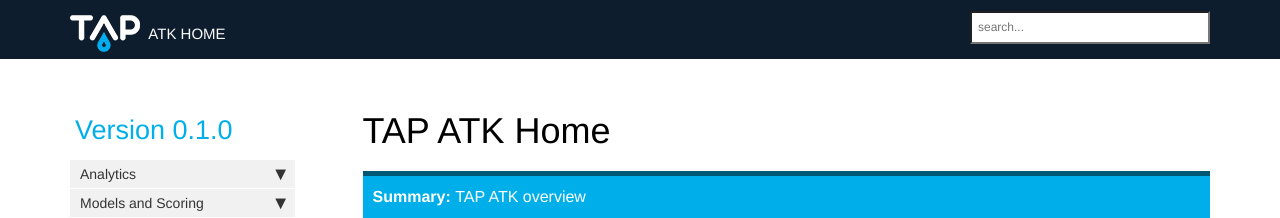
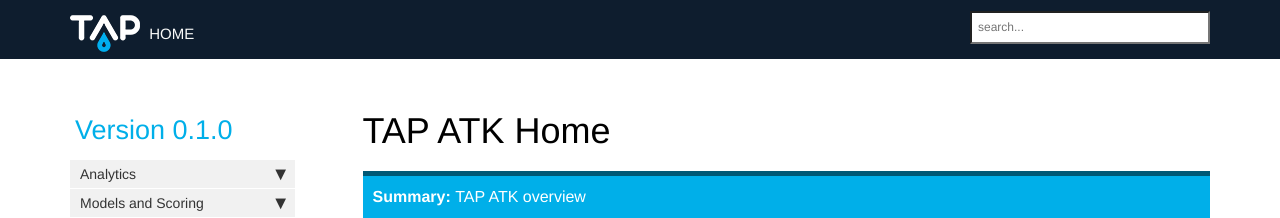
Before and after one commit to Kendralabs/tapanalyticstoolkit.github.io, a Jekyll site: the page built from index.md, in a window 1280 px wide. Shown: the top 218 px of the page. Built offline with Jekyll 4.4.1, drawn with Linux system fonts in a browser that asks for light colours; nearby versions of some CDN libraries; comment, search, counter and statistics services are not loaded.

Commit message:
Update _config.yml

```diff
--- a/_config.yml
+++ b/_config.yml
@@ -2,7 +2,7 @@
 output: web
 # this property is useful for conditional filtering of content that is separate from the PDF.
 
-topnav_title: ATK Home
+topnav_title: Home
 # this appears on the top navigation bar next to the home button
 
 site_title: TAP Analytics Toolkit (ATK)
```
